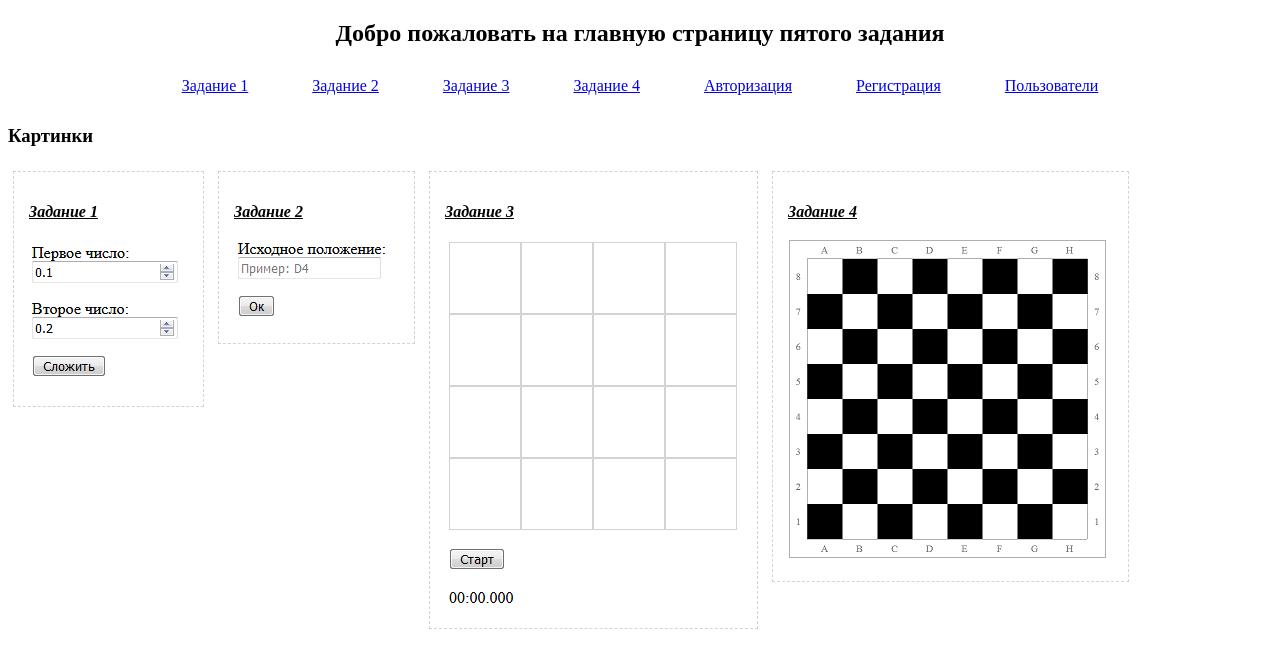
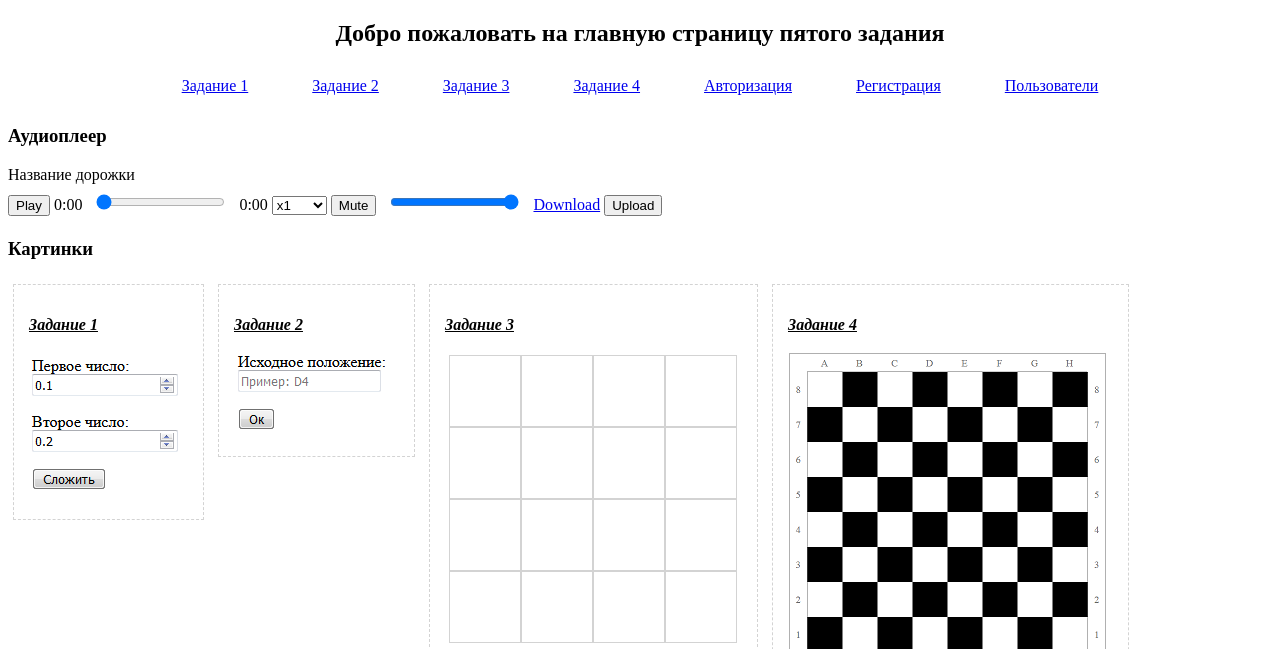
Before and after one commit to qwerty6016/task5, a website: page public/index.html in a window 1280 px wide. Shown: the top 649 px of the page. Drawn offline with Linux system fonts and the light colour scheme.

Commit message:
added audioplayer

```diff
--- /dev/null
+++ b/public/audioplayer.js
@@ -0,0 +1,53 @@
+'use strict';
+
+function uploadAudio(audioPlayerId) {
+
+};
+
+function muteUnmuteBtnPressed(audioPlayerId, button) {
+  let audioPlayer = document.getElementById(audioPlayerId);
+
+  if (audioPlayer.muted) {
+    audioPlayer.muted = false;
+    button.innerHTML = 'Mute';
+  } else {
+    audioPlayer.muted = true;
+    button.innerHTML = 'Unmute';
+  };
+};
+
+function playPauseBtnPressed(audioPlayerId, button) {
+  let audioPlayer = document.getElementById(audioPlayerId);
+
+  if (audioPlayer.paused) {
+    audioPlayer.play();
+    button.innerHTML = 'Pause';
+    audioPlayerUpdate(audioPlayer);
+    audioPlayer.timeout = setTimeout(audioPlayerUpdate, 1000, audioPlayer);
+  } else {
+    audioPlayer.pause();
+    button.innerHTML = 'Play';
+    clearTimeout(audioPlayer.timeout);
+  };
+};
+
+function audioPlayerProgressBarInput(audioPlayerId, progressBar) {
+  let audioPlayer = document.getElementById(audioPlayerId);
+  audioPlayer.currentTime = audioPlayer.duration / progressBar.max * progressBar.value;
+};
+
+function audioPlayerUpdate(audioPlayer) {
+  let durationPassed = document.getElementById(audioPlayer.id + 'DurationPassed');
+  let durationRemained = document.getElementById(audioPlayer.id + 'DurationRemained');
+  let progressBar = document.getElementById(audioPlayer.id + 'ProgressBar');
+
+  let passedSeconds = Math.floor(audioPlayer.currentTime % 60);
+  durationPassed.innerHTML = Math.floor(audioPlayer.currentTime / 60) + (passedSeconds > 9 ? ':' + passedSeconds : ':0' + passedSeconds);
+
+  let remainedSeconds = Math.floor((audioPlayer.duration - audioPlayer.currentTime) % 60) || '0';
+  durationRemained.innerHTML = (Math.floor((audioPlayer.duration - audioPlayer.currentTime) / 60) || '0') + (remainedSeconds > 9 ? ':' + remainedSeconds : ':0' + remainedSeconds);
+
+  progressBar.value = audioPlayer.currentTime / (audioPlayer.duration / progressBar.max);
+
+  audioPlayer.timeout = setTimeout(audioPlayerUpdate, 1000, audioPlayer);
+};
--- a/public/index.html
+++ b/public/index.html
@@ -15,6 +15,32 @@
       <a class="main-menu-links" href="authorization">Авторизация</a>
       <a class="main-menu-links" href="registration">Регистрация</a>
       <a class="main-menu-links" href="users">Пользователи</a>
+    </div>
+    <div>
+      <h3>Аудиоплеер</h3>
+      <label for="audioPlayer">Название дорожки</label>
+      <audio id="audioPlayer" class="audio-player">
+        <source src="https://archive.org/download/calexico2006-12-02..flac16/calexico2006-12-02d1t02.mp3" type="audio/mpeg">
+      </audio>
+      <div>
+        <button onclick="playPauseBtnPressed('audioPlayer', this)">Play</button>
+        <span id="audioPlayerDurationPassed">0:00</span>
+        <input id="audioPlayerProgressBar" oninput="audioPlayerProgressBarInput('audioPlayer', this)" type="range" min="0" max="100" value="0">
+        <span id="audioPlayerDurationRemained">0:00</span>
+        <select onchange="document.getElementById('audioPlayer').playbackRate = this.value">
+          <option value="0.5">x0.5</option>
+          <option value="1" selected>x1</option>
+          <option value="1.25">x1.25</option>
+          <option value="1.5">x1.5</option>
+          <option value="1.75">x1.75</option>
+          <option value="2">x2</option>
+          <option value="2.25">x2.25</option>
+        </select>
+        <button onclick="muteUnmuteBtnPressed('audioPlayer', this)">Mute</button>
+        <input id="audioPlayerVolumeBar" oninput="document.getElementById('audioPlayer').volume = this.value" type="range" min="0" max="1" step="0.01" value="1">
+        <a href="https://archive.org/download/calexico2006-12-02..flac16/calexico2006-12-02d1t02.mp3" download>Download</a>
+        <button onclick="uploadAudio('audioPlayer')">Upload</button>
+      </div>
     </div>
     <div>
       <h3>Картинки</h3>
@@ -40,5 +66,5 @@
       <iframe width="420" height="315" src="https://www.youtube.com/embed/779fMc8ubOo?autoplay=0"></iframe>
     </p>
   </body>
-  <script src="script.js"></script>
+  <script src="audioplayer.js"></script>
 </html>
--- a/public/script.js
+++ /dev/null
@@ -1 +0,0 @@
-'use strict';
```
